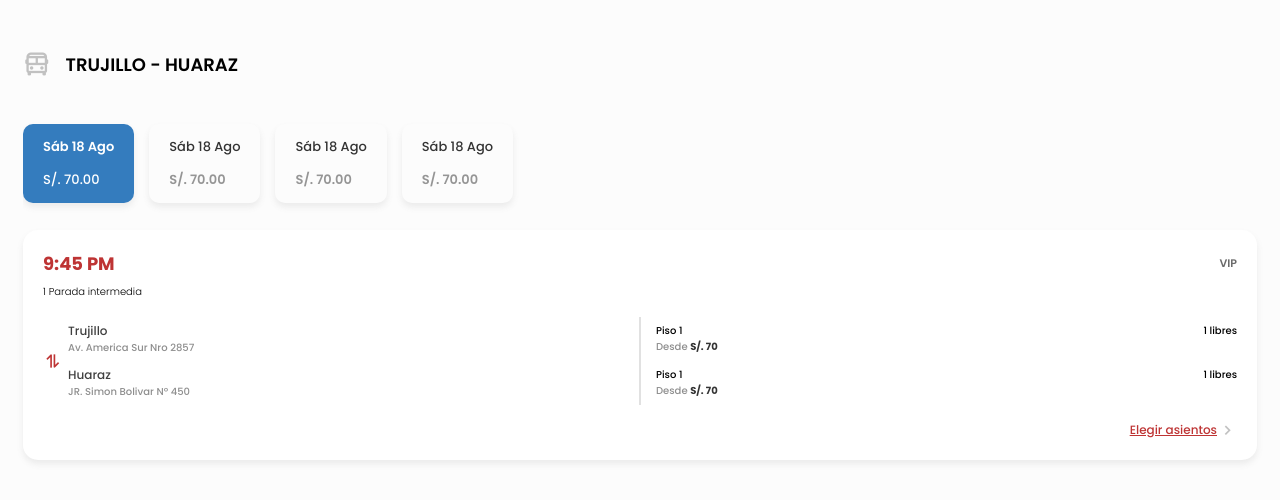
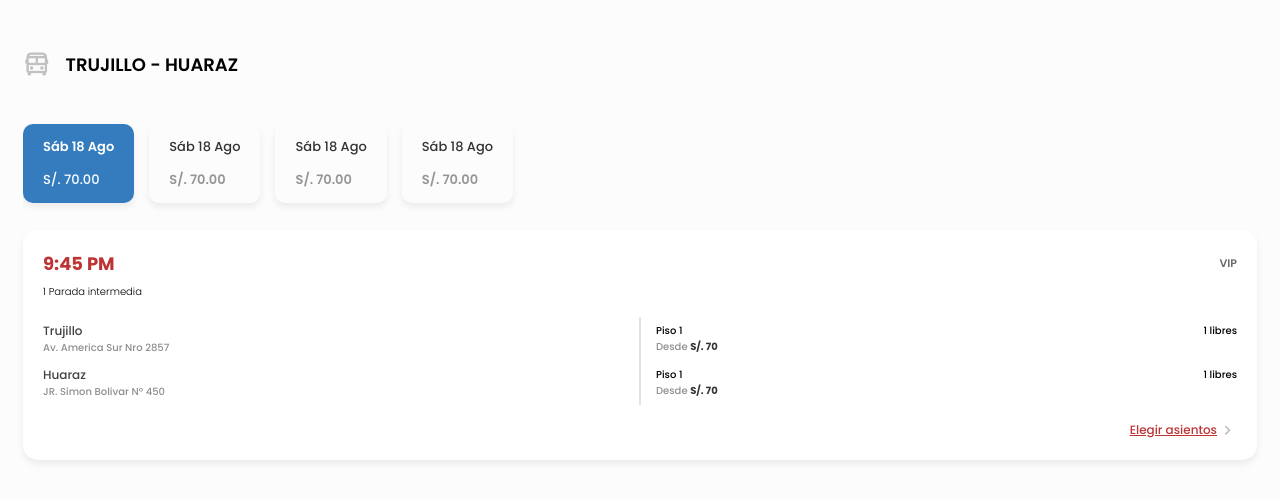
Before and after one commit to CFerrerCava/newWebView, a plain HTML site: page index.html in a window 1280 px wide. Drawn offline with nearby package versions, Linux system fonts and the light colour scheme.

Commit message:
change 4

```diff
--- a/index.html
+++ b/index.html
@@ -54,7 +54,6 @@
                 </section>
                 <div class="flex">
                     <section class="main__info-travel--go-lap">
-                        <i class="bx bx-transfer-alt go-lap__icon"></i>
                         <div class="info-travel__go-lap--info">
                             <div class="info-travel__go-lap">
                                 <div class="info-travel__go-lap--info">
```
